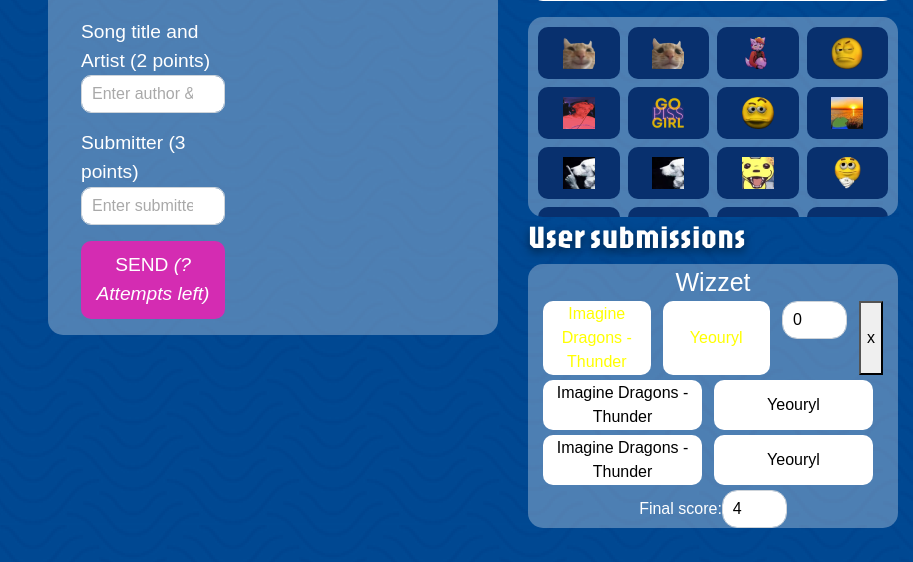
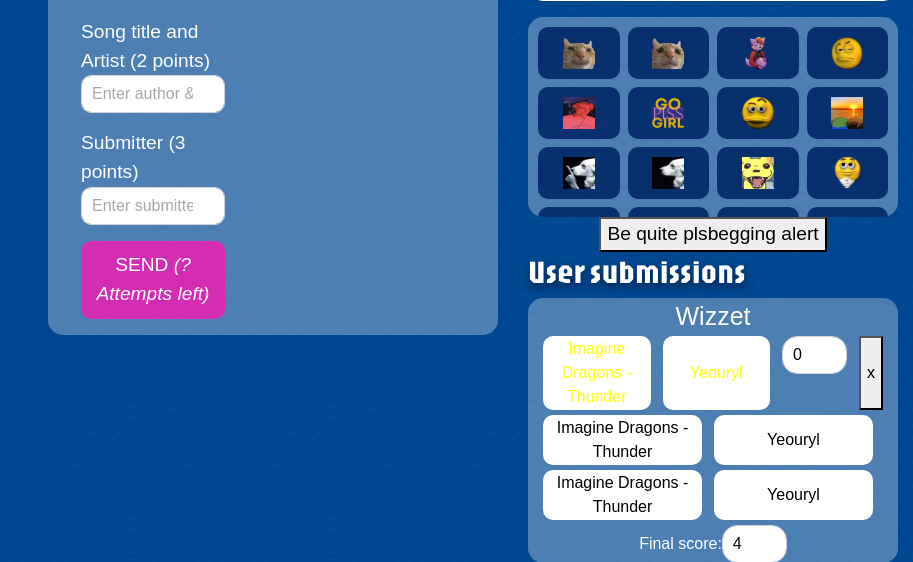
Before and after one commit to cutefluffyfox/guess-the-song-game, a Flask app: page /room in a window 1280 px wide. Shown: the part 809-1371 px from the top of the page, without its empty margins (367-1280 px from the left). Before the commit the page ends 1337 px from the top, so only its background shows below. Run offline with Flask 3, Linux system fonts and the light colour scheme; the visitor is signed in with stand-in values (Sample User, id 1); parts of the project's set-up code (start-up, migrations or seed data) failed here and were passed over; some libraries are stand-ins or nearby versions; some web fonts are replaced.

Commit message:
Added custom color selection and added "be quite" button

```diff
--- a/app.py
+++ b/app.py
@@ -62,6 +62,11 @@ def publish_clean_chat(messages: list[str], to: str):
     logger.info(f'SOCKET clear-chat -> {messages}')
     emit('clear-chat', messages, to=to)
     memory.save_game(GAME)
+
+
+def send_alert(message: str, to: str):
+    logger.info(f'SOCKET send-alert -> {message}')
+    emit('alert', {'text': message}, to=to)
 
 
 def show_user_permissions(username: str, to: str, request_username: str):
@@ -301,6 +306,32 @@ def check_permission(data):
     show_user_permissions(username=user, to=username, request_username=username)
 
 
+@socketio.on('alert', namespace='/room')
+def receive_alert(data):
+    global GAME
+
+    room = session.get('room')
+    username = session.get('username')
+
+    if not GAME.user_has_permission(username, permission='can_manage_users') and not GAME.user_has_permission(username, permission='can_moderate_chat'):
+        logger.error(f'API failed attempt to send-alert from user with no permission `{username}` | {GAME.get_user_permissions(username)} | {data}')
+        return
+    logger.info(f'API send-alert `{username}` -> `{data}`')
+
+    send_alert(message=data['text'], to=room)
+
+
+@socketio.on('change-color', namespace='/room')
+def change_color(data):
+    global GAME
+
+    username = session.get('username')
+
+    logger.info(f'API change-color `{username}` -> `{data}`')
+
+    GAME.change_color(username=username, hex_color=data['color'])
+
+
 @socketio.on('update-leaderboard', namespace='/room')
 def update_leaderboard(data):
     global GAME
--- a/static/js/context-menu.js
+++ b/static/js/context-menu.js
@@ -1,5 +1,24 @@
 var showChatModeration = false;
 var showUserModeration = false;
+
+
+function componentToHex(c) {
+  var hex = c.toString(16);
+  return hex.length == 1 ? "0" + hex : hex;
+}
+
+function rgbToHex(r, g, b) {
+  return "#" + componentToHex(r) + componentToHex(g) + componentToHex(b);
+}
+
+var colorPicker = document.getElementById("username-color-input");
+colorPicker.addEventListener("change", watchColorPicker);
+
+function watchColorPicker(event) {
+  var newColor = event.target.value;
+  change_username_color(newColor);
+}
+
 
 document.onclick = function(e) {  // hide context menu when out of focus
   var chatContextMenu = document.getElementById("chat-context-menu");
@@ -7,13 +26,29 @@ document.onclick = function(e) {  // hide context menu when out of focus
 
   var userContextMenu = document.getElementById("user-context-menu");
   userContextMenu.style.display = 'none';
+
+  var colorSelectionMenu = document.getElementById("color-selection-menu");
+  colorSelectionMenu.style.display = 'none';
 }
 
 document.oncontextmenu = function(e) {
   var element = e.target
 
   // process chat message context menu
-  if (showChatModeration && element.className.startsWith("message")) {
+  if (element.className == "username" && element.innerText == (currentUsername + ': ')) {
+    var colorSelectionMenu = document.getElementById("color-selection-menu");
+
+    var usernameColor = element.style.color;  // e.x.: rgb(60, 180, 75)
+    var colorVals = usernameColor.slice(4, -1).split(",");
+    document.getElementById("username-color-input").value = rgbToHex(parseInt(colorVals[0]), parseInt(colorVals[1]), parseInt(colorVals[2]));
+
+    e.preventDefault();
+    colorSelectionMenu.style.position = "absolute";
+    colorSelectionMenu.style.left = e.clientX + 'px';
+    colorSelectionMenu.style.top = e.clientY + 'px';
+    colorSelectionMenu.style.display = 'block';
+  }
+  else if (showChatModeration && element.className.startsWith("message")) {
     var chatContextMenu = document.getElementById("chat-context-menu");
 
     var blockId = element.id.slice(4);
@@ -36,10 +71,6 @@ document.oncontextmenu = function(e) {
     $('#user-context-menu').html('loading...');
     socket.emit('check-permission', {username: username});
 
-//    fetch(location.protocol + '//' + document.domain + ':' + location.port + '/api/v1/' + username + '/permissions').then(function(response) {
-//      return response.json();
-//    }).then(function(data) { make_user_management_menu(username, data); })
-
     e.preventDefault();
     userContextMenu.style.position = "absolute";
     userContextMenu.style.left = e.clientX + 'px';
--- a/static/js/room.js
+++ b/static/js/room.js
@@ -1,5 +1,6 @@
 var socket;
 var canChangeLeaderboard = false;
+var currentUsername = '';
 
 
 $(document).ready(function(){
@@ -29,6 +30,8 @@ $(document).ready(function(){
       make_user_management_menu(data["username"], data["permissions"]);
   });
   socket.on('user-info', function(data) {
+      currentUsername = data["username"];
+
       $('#user-submissions').empty();
       $('#user-submissions').append('<h4 class="h4">~ Your guesses ~</h4>');
       for (const submission of data["submissions"]) {
@@ -64,6 +67,10 @@ $(document).ready(function(){
       // check change-stream permissions
       var streamChangeArea = document.getElementById("set-stream-menu");
       streamChangeArea.style.display = data["permissions"]["can_change_stream"] ? 'block' : 'none';
+
+      // set quite-button visibility
+      var quiteButton = document.getElementById("quite-button");
+      quiteButton.style.display = (data["permissions"]["can_manage_users"] || data["permissions"]["can_moderate_chat"]) ? 'block' : 'none';
 
       // check check-submissions permissions
       var chatArea = document.getElementById("chat");
@@ -143,6 +150,9 @@ $(document).ready(function(){
       if (document.getElementById('stream').src != link)
         document.getElementById('stream').src = link;
   });
+  socket.on('alert', function(data) {
+      alert(data["text"]);
+  });
   socket.on('clear-chat', function(data) {
       for (const msgId of data){
         var element = document.getElementById('msg_' + msgId);
@@ -217,6 +227,10 @@ function delete_message(blockId, allMessages, muteUser) {
   socket.emit('chat-action', {msg_id: blockId, all: allMessages, mute: muteUser});
 };
 
+function send_alert(message) {
+  socket.emit('alert', {text: message});
+};
+
 function set_permission(username, permission, value) {
   socket.emit('set-permission', {username: username, permission: permission, value: value});
 };
@@ -247,6 +261,10 @@ function make_user_management_menu(username, data) {
   }
 };
 
+function change_username_color(new_hex_color) {
+  socket.emit('change-color', {color: new_hex_color});
+};
+
 function set_score(username, submissionIdx) {
   var score = document.getElementById("submission-" + username + '-' + submissionIdx).valueAsNumber;
   socket.emit('set-score', {username: username, submission: submissionIdx, score: score});
--- a/static/style.css
+++ b/static/style.css
@@ -461,6 +461,11 @@ padding: 10px;
 color: white;
 }
 
+.color-input{
+    width: 80px;
+    height: 40px;
+}
+
 #prediction-submit:hover{
     background-color: #e533c1;
 }
--- a/templates/room.html
+++ b/templates/room.html
@@ -45,6 +45,12 @@
       <div><button type="button" class="btn btn-danger button-leave-game" onclick=leave_room()>LEAVE GAME <span class="button_arrow">></span></button></div>
     </div>
     <div class="col-xl-8 col-min-width-100p-600px py-4 mt-5">
+<!--      <marquee direction="up" behavior="alternate" scrollamount="8" height="200">-->
+<!--        <marquee direction="left" behavior="alternate" scrollamount="20">-->
+<!--            GUESS THE SONG OR BE EATEN MONKSILLY-->
+<!--        </marquee>-->
+<!--      </marquee>-->
+
       <div class="mb-3">
         <iframe src="" id="stream" frameborder="0" allow="accelerometer; autoplay; encrypted-media; gyroscope;"></iframe>
       </div>
@@ -145,6 +151,9 @@
             <button><img class="emo-ticon" src="{{ emote['link'] }}" title="{{ emote['keyword'] }}" onclick="add_emote('{{ emote['keyword'] }}');"></button>
           {% endfor %}
       </div>
+      <div align="center">
+        <button onclick="send_alert('Silence BOTTOMS :Smile:');" id="quite-button">Be quite plsbegging alert</button>
+      </div>
       <div id="submissions-menu">
         <h5 class="h5 text-shadow text-left">User submissions</h5>
         <div id="guesses">
@@ -207,6 +216,12 @@
 </div>
 
 
+<!--user moderation pop-up window-->
+<div id="color-selection-menu" style="display: none;">
+    <input type="color" class="color-input" id="username-color-input" name="Username color" value="#ff0000">
+</div>
+
+
 <script src="{{ url_for('static', filename='js/context-menu.js') }}" charset="utf-8"></script>
 
 </body>
```
Also changed, not shown: scripts/game.py (+11 -0 lines).
